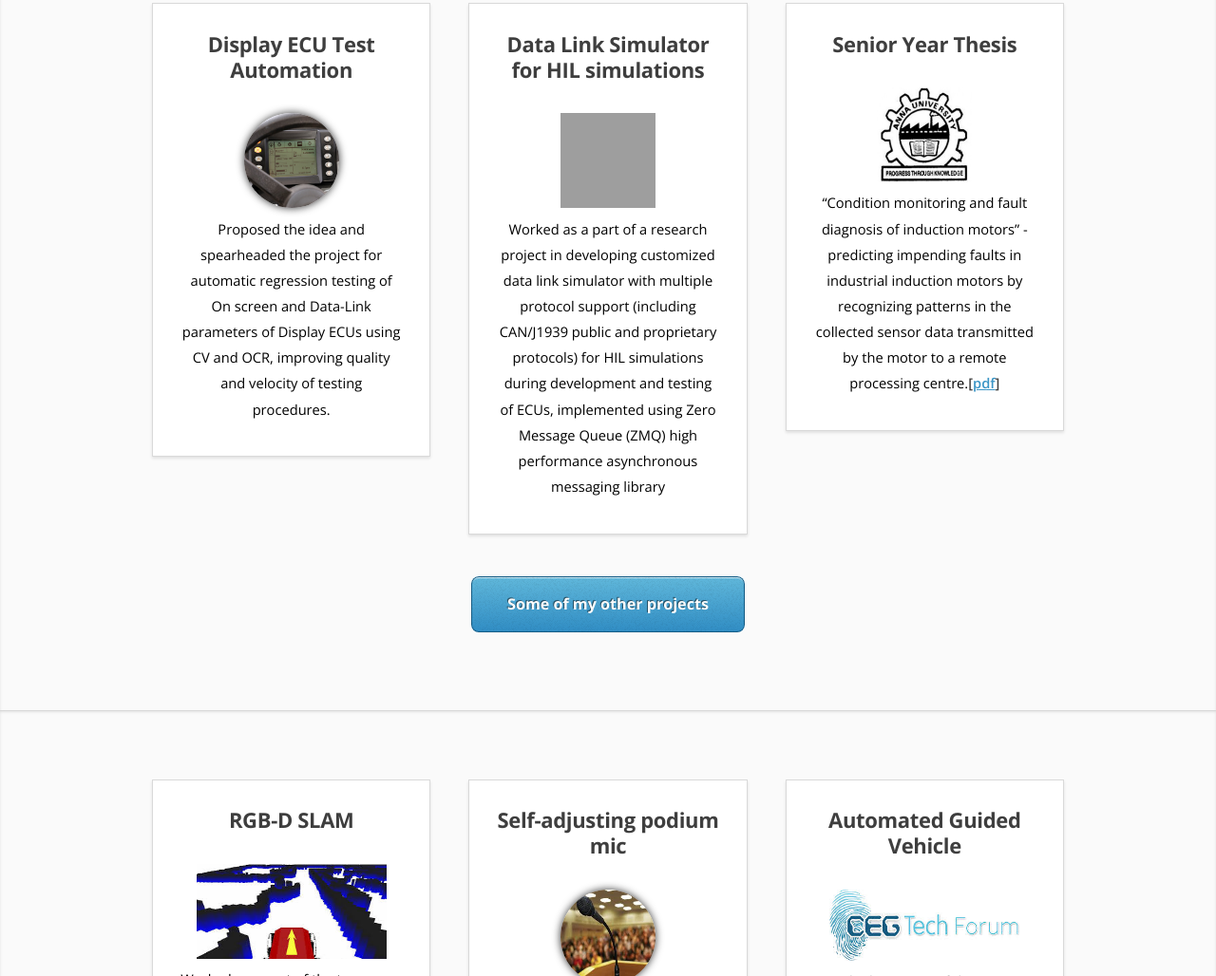
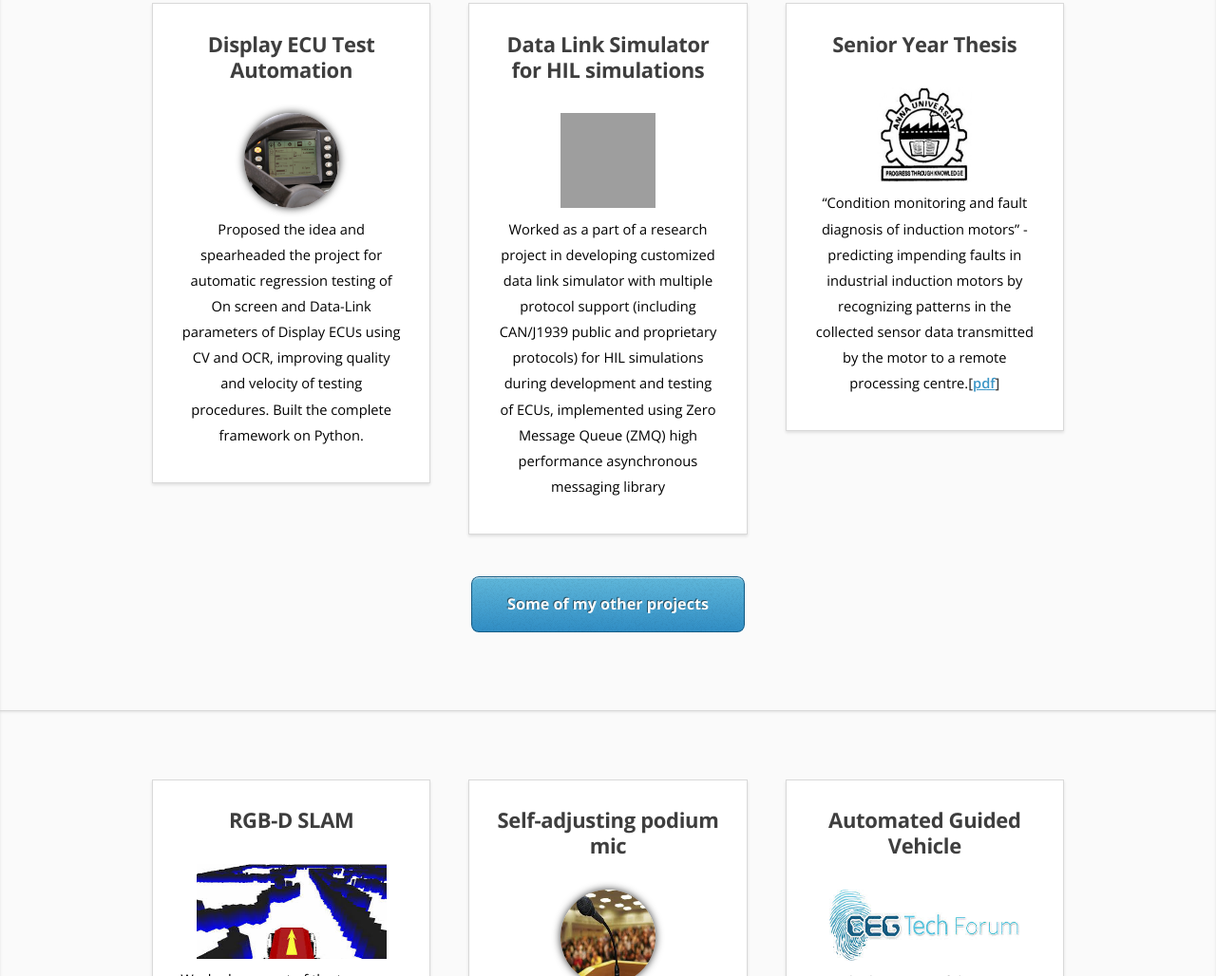
Before and after one commit to srimuthu/srimuthu.github.io, a plain HTML site: page index.html in a window 1280 px wide. Shown: the part 1634-2662 px from the top of the page at 95% size. Drawn offline with nearby package versions, Linux system fonts and the light colour scheme; grey boxes are pictures that could not be loaded.

Commit message:
Patch to Test automation project

```diff
--- a/index.html
+++ b/index.html
@@ -102,7 +102,7 @@
 								<section class="box box-style1">
 									<h3>Display ECU Test Automation</h3></br>
 									<img src="images/Adv.jpg" height="100" width="100" style="border-radius: 50%;box-shadow: 0 0 8px rgba(0, 0, 0, .8);"/>
-									<p>Proposed the idea and spearheaded the project for automatic regression testing of On screen and Data-Link parameters of Display ECUs using CV and OCR, improving quality and velocity of testing procedures. </p>
+									<p>Proposed the idea and spearheaded the project for automatic regression testing of On screen and Data-Link parameters of Display ECUs using CV and OCR, improving quality and velocity of testing procedures. Built the complete framework on Python. </p>
 								</section>
 							</div>
 
```
